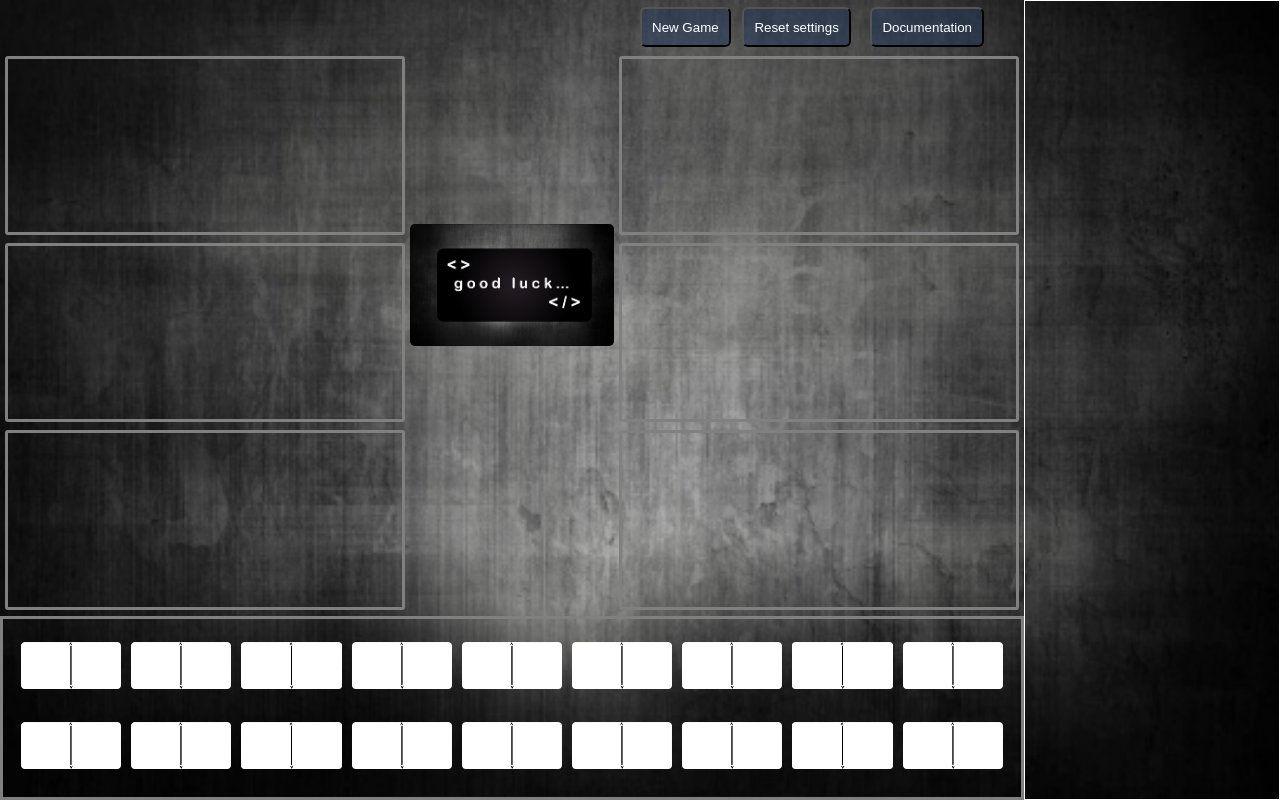
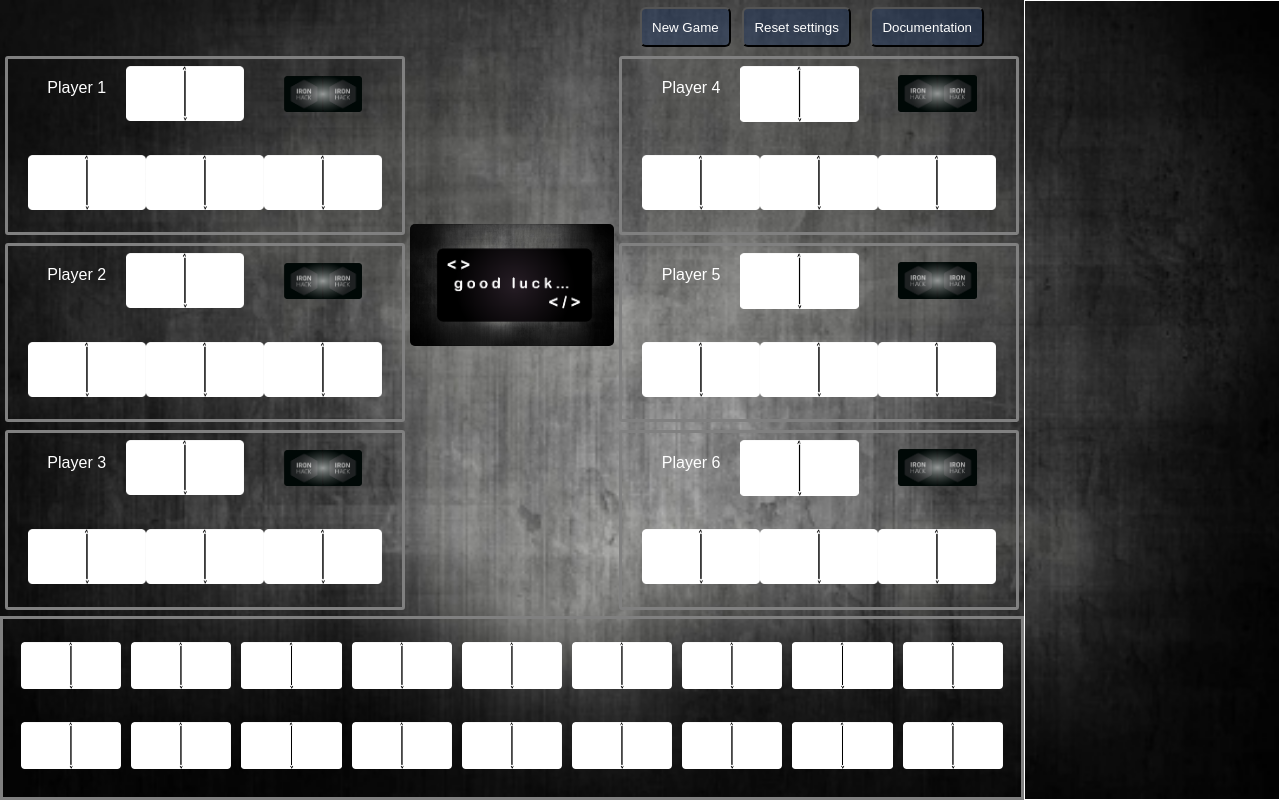
Before and after one commit to blackc0d3/Project1, a plain HTML site: page index.html in a window 1280 px wide. Drawn offline with nearby package versions, Linux system fonts and the light colour scheme.

Commit message:
mon-17hrs

```diff
--- /dev/null
+++ b/css/6players.css
@@ -0,0 +1,101 @@
+
+/* Display 6 players */
+.layout6Players{
+  /*border:1px solid #fff;*/
+  width: 100%;
+  height:70vh;
+  padding: 0 5px;
+}
+
+.top-left-player, .top-right-player{
+  width:100%;
+  height:32%;
+  border:3px solid grey;
+  border-radius: 3px;
+  margin-bottom: 2%;
+}
+
+.mid-left-player, .mid-right-player{
+  width:100%;
+  height:32%;
+  border: 3px solid grey;
+  border-radius: 3px;
+  margin-bottom: 2%;
+}
+
+.bottom-left-player, .bottom-right-player{
+  width:100%;
+  height:32%;
+  border: 3px solid grey;
+  border-radius: 3px;
+}
+
+.spinner{
+
+}
+
+.main-path-left{
+  width:30%;
+  height:40%;
+  font-family: sans-serif;
+  float: left;
+  position: relative;
+  left: 10%;
+  top: 10%;
+  color:white;
+
+}
+
+.main-path-center{
+  width:30%;
+  height:40%;
+  margin-left: auto;
+  margin-right: auto;
+  background: url("../images/tile-wb.png") no-repeat;
+  background-position: center;
+  background-size: contain;
+  margin-bottom:5%;
+  float: left;
+}
+
+.main-path-right{
+  width:20%;
+  height:40%;
+  float: left;
+  background: url("../images/tile-grey.png") no-repeat;
+  background-position: center;
+  background-size: contain;
+  position: relative;
+  left: 10%;
+}
+
+.spinner-path-left{
+  clear: both;
+  width:30%;
+  height:40%;
+  margin-left:5%;
+  background: url("../images/tile-wb.png") no-repeat;
+  background-position: center;
+  background-size: contain;
+  float: left;
+}
+.spinner-path-center{
+  width:30%;
+  height:40%;
+  margin-left: auto;
+  margin-right: auto;
+  background: url("../images/tile-wb.png") no-repeat;
+  background-position: center;
+  background-size: contain;
+  float: left;
+}
+.spinner-path-right{
+  width:30%;
+  height:40%;
+  margin-left: auto;
+  margin-right: auto;
+  background: url("../images/tile-wb.png") no-repeat;
+  background-position: center;
+  background-size: contain;
+  float: left;
+}
--- a/css/styles.css
+++ b/css/styles.css
@@ -110,42 +110,6 @@ top: 6%;
   top:30%;
 }
 
-
-
-/* Display 6 players */
-.layout6Players{
-  /*border:1px solid #fff;*/
-  width: 100%;
-  height:70vh;
-  padding: 0 5px;
-}
-
-.top-left-player, .top-right-player{
-  width:100%;
-  height:32%;
-  border:3px solid grey;
-  border-radius: 3px;
-
-  margin-bottom: 2%;
-}
-
-.mid-left-player, .mid-right-player{
-  width:100%;
-  height:32%;
-  border: 3px solid grey;
-  border-radius: 3px;
-  margin-bottom: 2%;
-}
-
-.bottom-left-player, .bottom-right-player{
-  width:100%;
-  height:32%;
-  border: 3px solid grey;
-  border-radius: 3px;
-}
-
-
-
 .layout7Players{
 
 }
--- a/index.html
+++ b/index.html
@@ -3,6 +3,7 @@
   <head>
     <meta charset="utf-8">
     <link rel="stylesheet" href="css/styles.css">
+    <link rel="stylesheet" href="css/6players.css">  <!-- needs to be appended -->
     <title>Domino</title>
   </head>
   <body>
@@ -32,15 +33,67 @@
     <div class="table">
 
       <div class="left">
-        <div class="layout6Players">
-          <div class="top-left-player">
+        <div class="layout6Players">  <!-- needs to be changed/added -->
+          <div class="top-left-player spinner">
+            <div class="main-path-left">
+              <span class="player-name">Player 1</span>
+            </div>
+            <div class="main-path-center">
+
+            </div>
+            <div class="main-path-right">
+
+            </div>
+            <div class="spinner-path-left">
+
+            </div>
+            <div class="spinner-path-center">
+
+            </div>
+            <div class="spinner-path-right">
+
+            </div>
 
           </div>
-          <div class="mid-left-player">
+          <div class="mid-left-player spinner">
+            <div class="main-path-left">
+              <span class="player-name">Player 2</span>
+            </div>
+            <div class="main-path-center">
 
+            </div>
+            <div class="main-path-right">
+
+            </div>
+            <div class="spinner-path-left">
+
+            </div>
+            <div class="spinner-path-center">
+
+            </div>
+            <div class="spinner-path-right">
+
+            </div>
           </div>
-          <div class="bottom-left-player">
+          <div class="bottom-left-player spinner">
+            <div class="main-path-left">
+              <span class="player-name">Player 3</span>
+            </div>
+            <div class="main-path-center">
 
+            </div>
+            <div class="main-path-right">
+
+            </div>
+            <div class="spinner-path-left">
+
+            </div>
+            <div class="spinner-path-center">
+
+            </div>
+            <div class="spinner-path-right">
+
+            </div>
           </div>
           </div>
         </div>
@@ -51,15 +104,66 @@
       </div>
 
       <div class="right">
-        <div class="layout6Players">
-          <div class="top-right-player">
+        <div class="layout6Players"> <!-- needs to be changed/added -->
+          <div class="top-right-player spinner">
+            <div class="main-path-left">
+              <span class="player-name">Player 4</span>
+            </div>
+            <div class="main-path-center">
 
+            </div>
+            <div class="main-path-right">
+
+            </div>
+            <div class="spinner-path-left">
+
+            </div>
+            <div class="spinner-path-center">
+
+            </div>
+            <div class="spinner-path-right">
+
+            </div>
           </div>
-          <div class="mid-right-player">
+          <div class="mid-right-player spinner">
+            <div class="main-path-left">
+              <span class="player-name">Player 5</span>
+            </div>
+            <div class="main-path-center">
 
+            </div>
+            <div class="main-path-right">
+
+            </div>
+            <div class="spinner-path-left">
+
+            </div>
+            <div class="spinner-path-center">
+
+            </div>
+            <div class="spinner-path-right">
+
+            </div>
           </div>
-          <div class="bottom-right-player">
+          <div class="bottom-right-player spinner">
+            <div class="main-path-left">
+              <span class="player-name">Player 6</span>
+            </div>
+            <div class="main-path-center">
 
+            </div>
+            <div class="main-path-right">
+
+            </div>
+            <div class="spinner-path-left">
+
+            </div>
+            <div class="spinner-path-center">
+
+            </div>
+            <div class="spinner-path-right">
+
+            </div>
           </div>
           </div>
       </div>
```
Also changed, not shown: css/2players.css (added, +26 -0 lines), css/3players.css (added, +46 -0 lines), css/4players.css (added, +27 -0 lines), css/5players.css (added, +47 -0 lines).
